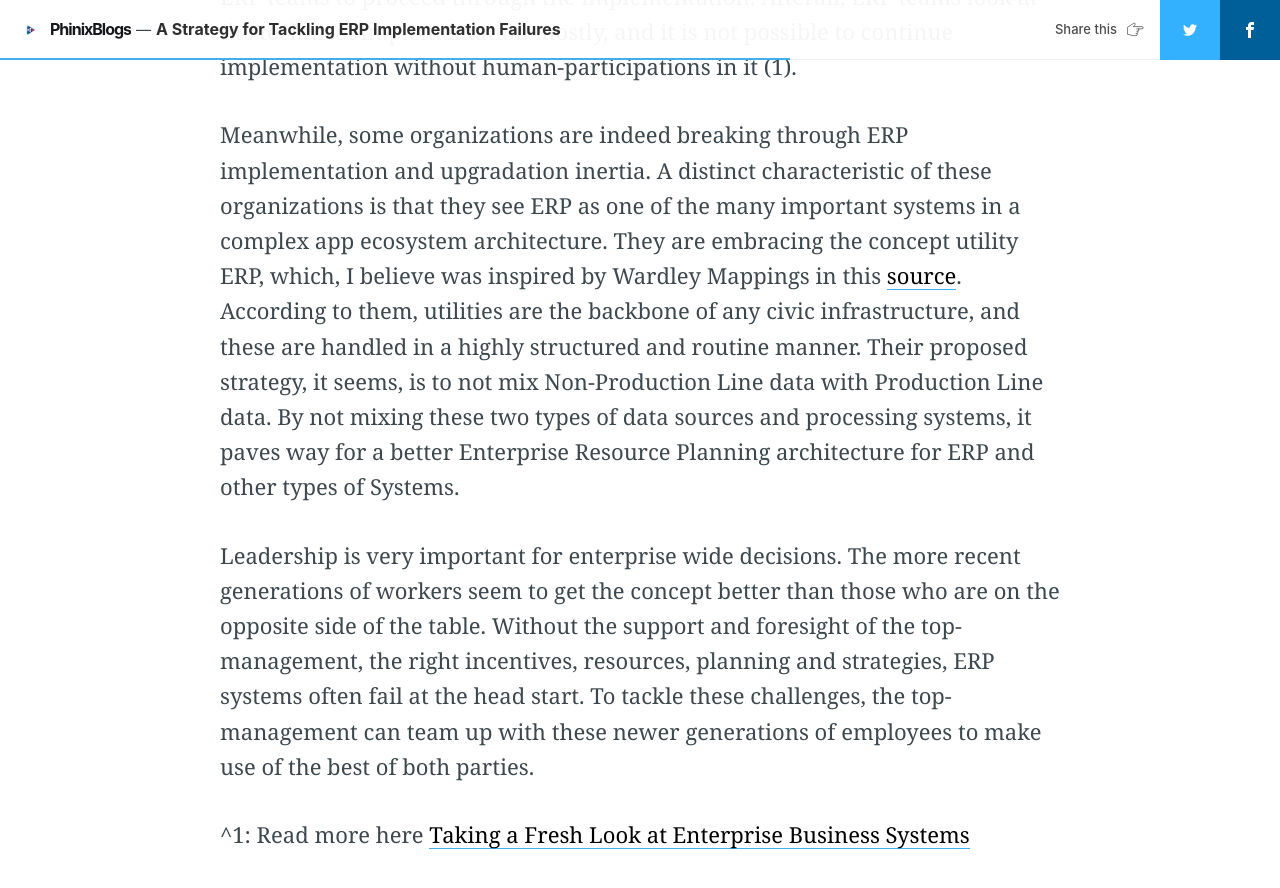
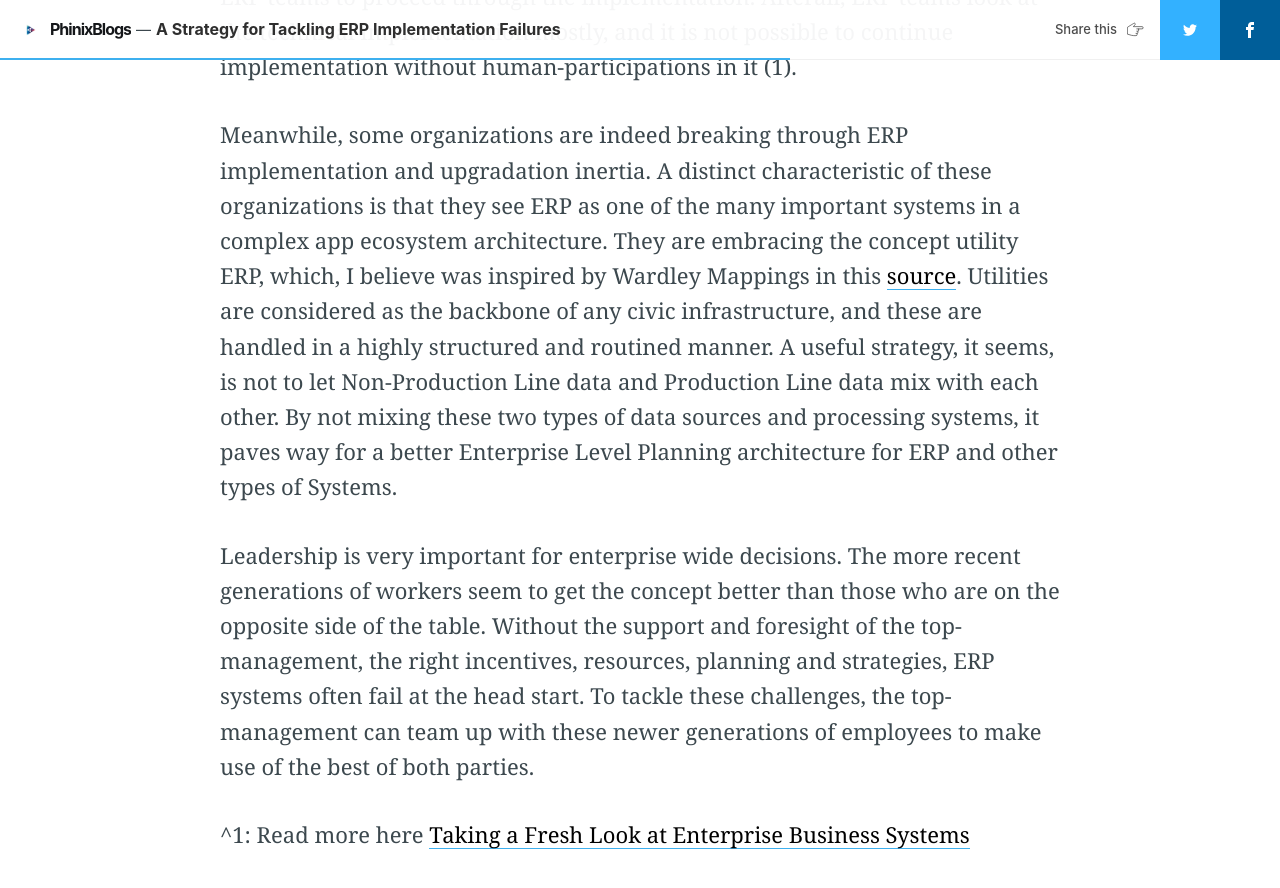
Before and after one commit to phinixgreen/phinixblogs, a Jekyll site: the page built from _posts/2021-06-01-A Strategy for Tackling ERP Implentation Failures.md, in a window 1280 px wide and 900 px high, scrolled down 2470 px. Shown: the top 888 px of the window. Built offline with Jekyll 4.4.1, drawn with Linux system fonts in a browser that asks for light colours; nearby versions of some CDN libraries; comment, search, counter and statistics services are not loaded.

Commit message:
errors corrected 2

```diff
--- a/_posts/2021-06-01-A Strategy for Tackling ERP Implentation Failures.md
+++ b/_posts/2021-06-01-A Strategy for Tackling ERP Implentation Failures.md
@@ -24,7 +24,7 @@ Secondly, ERP is often aimed to break enterprise silos, and it seems it is not e
 
 Thirdly, the deadly combination of technological shortsightedness, "distorted incentive and highly insular career ladder" of those who control the ERP implementation, or have the power to allow ERP implementation to happen for the betterment of the Organization, create a hard-resistance environment for ERP teams to proceed through the implementation. Afterall, ERP teams look at the technical implementation mostly, and it is not possible to continue implementation without human-participations in it (1).
 
-Meanwhile, some organizations are indeed breaking through ERP implementation and upgradation inertia. A distinct characteristic of these organizations is that they see ERP as one of the many important systems in a complex app ecosystem architecture. They are embracing the concept utility ERP, which, I believe was inspired by Wardley Mappings in this [source](https://dzone.com/articles/assessing-legacy-erp-systems-with-wardley-maps). According to them, utilities are the backbone of any civic infrastructure, and these are handled in a highly structured and routine manner. Their proposed strategy, it seems, is to not mix Non-Production Line data with Production Line data. By not mixing these two types of data sources and processing systems, it paves way for a better Enterprise Resource Planning architecture for ERP and other types of Systems.
+Meanwhile, some organizations are indeed breaking through ERP implementation and upgradation inertia. A distinct characteristic of these organizations is that they see ERP as one of the many important systems in a complex app ecosystem architecture. They are embracing the concept utility ERP, which, I believe was inspired by Wardley Mappings in this [source](https://dzone.com/articles/assessing-legacy-erp-systems-with-wardley-maps). Utilities are considered as the backbone of any civic infrastructure, and these are handled in a highly structured and routined manner. A useful strategy, it seems, is not to let Non-Production Line data and Production Line data mix with each other. By not mixing these two types of data sources and processing systems, it paves way for a better Enterprise Level Planning architecture for ERP and other types of Systems.
 
 Leadership is very important for enterprise wide decisions. The more recent generations of workers seem to get the concept better than those who are on the opposite side of the table. Without the support and foresight of the top-management, the right incentives, resources, planning and strategies, ERP systems often fail at the head start. To tackle these challenges, the top-management can team up with these newer generations of employees to make use of the best of both parties.
 
```
